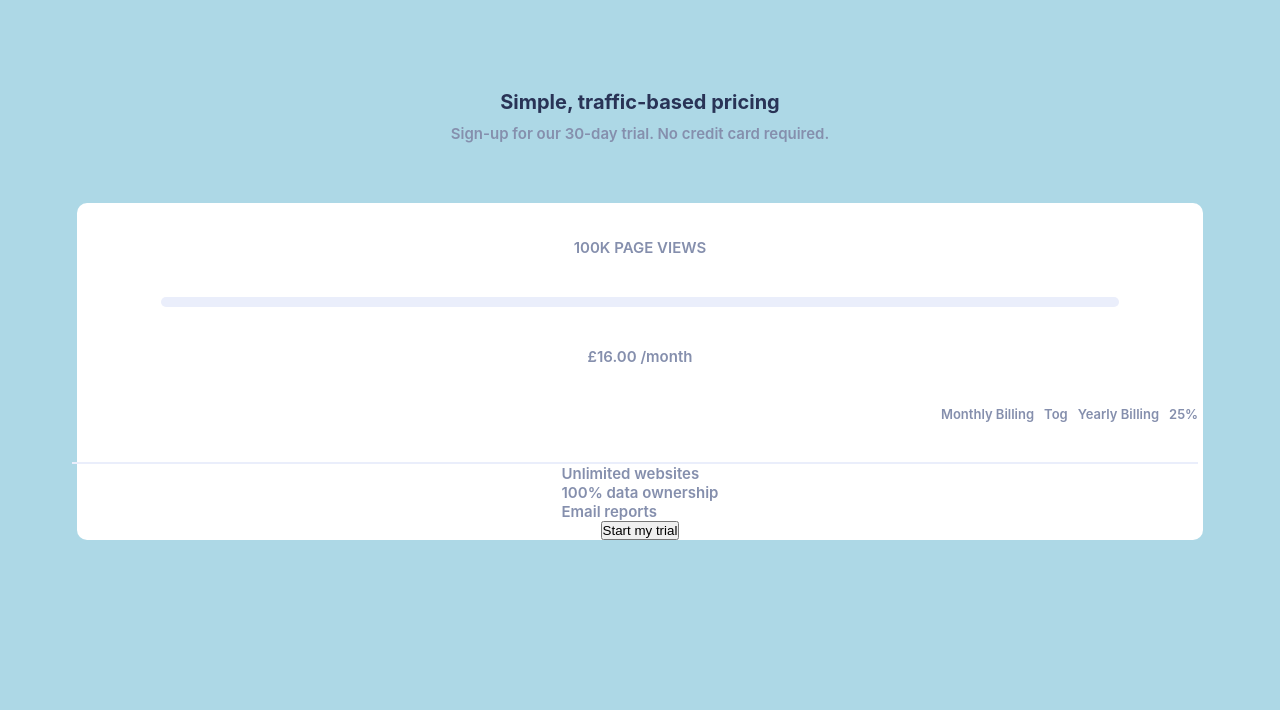
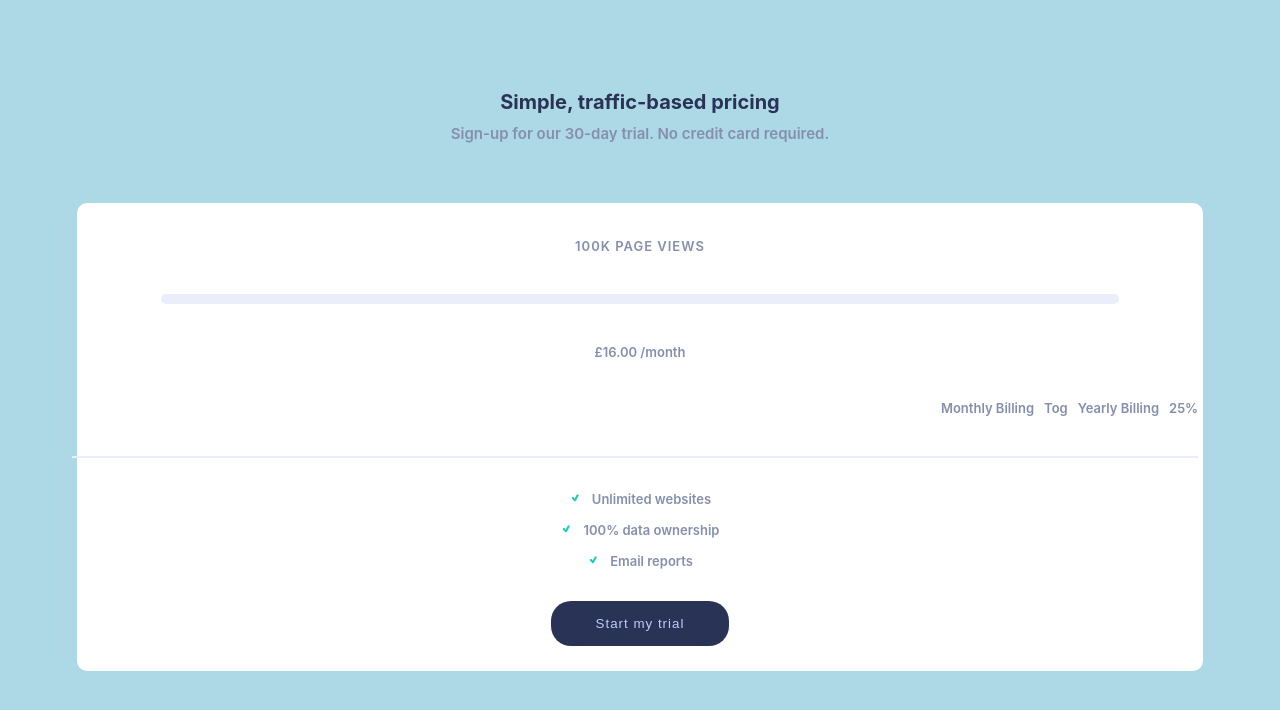
Before and after one commit to TheThomasY/Pricing-Component, a Next.js app: page / in a window 1280 px wide. Shown: the top 710 px of the page. Built offline with nearby package versions, Linux system fonts and the light colour scheme.

Commit message:
styles: full card rough layout done

```diff
--- a/components/Card.js
+++ b/components/Card.js
@@ -2,6 +2,9 @@ import React from 'react';
 
 // * Styled Components
 import styled from 'styled-components';
+
+// * React Icons
+import { TiTick } from 'react-icons/ti';
 
 export default function Card() {
   let views = '100k';
@@ -18,12 +21,23 @@ export default function Card() {
         <p>Yearly Billing</p>
         <p>25%</p>
       </BillingRow>
-      <ul>
-        <li>Unlimited websites</li>
-        <li>100% data ownership</li>
-        <li>Email reports</li>
-      </ul>
-      <button>Start my trial</button>
+      <CardBottom>
+        <ul>
+          <ListItem>
+            <TiTick color={'#1aceb8'} />
+            <p>Unlimited websites</p>
+          </ListItem>
+          <ListItem>
+            <TiTick color={'#1aceb8'} />
+            <p>100% data ownership</p>
+          </ListItem>
+          <ListItem>
+            <TiTick color={'#1aceb8'} />
+            <p>Email reports</p>
+          </ListItem>
+        </ul>
+        <CTA>Start my trial</CTA>
+      </CardBottom>
     </StyledCard>
   );
 }
@@ -34,11 +48,14 @@ const StyledCard = styled.div`
   flex-direction: column;
   align-items: center;
   border-radius: 1rem;
+  font-size: 1.3rem;
+
   background-color: ${(props) => props.theme.colors.cardBg};
 `;
 
 const ViewCount = styled.p`
   margin-top: 3.5rem;
+  letter-spacing: 0.1rem;
   text-transform: uppercase;
 `;
 
@@ -60,8 +77,31 @@ const BillingRow = styled.div`
   margin-right: 1rem;
   padding-bottom: 4rem;
   border-bottom: 2px solid ${({ theme }) => theme.colors.sliderEmpty};
-  font-size: 1.3rem;
   display: flex;
   justify-content: flex-end;
   gap: 1rem;
 `;
+
+const CardBottom = styled.div`
+  display: flex;
+  flex-direction: column;
+  padding: 2.5rem 0;
+`;
+
+const ListItem = styled.li`
+  padding: 0.75rem 0;
+  display: flex;
+  justify-content: center;
+  gap: 1rem;
+`;
+
+const CTA = styled.button`
+  margin-top: 2.5rem;
+  padding: 1.5rem 4.5rem;
+  border: none;
+  border-radius: 2rem;
+  letter-spacing: 0.1rem;
+  color: ${({ theme }) => theme.colors.ctaText};
+  background-color: ${({ theme }) => theme.colors.ctaBg};
+  cursor: pointer;
+`;
--- a/package.json
+++ b/package.json
@@ -12,6 +12,7 @@
     "next": "12.1.0",
     "react": "17.0.2",
     "react-dom": "17.0.2",
+    "react-icons": "^4.3.1",
     "styled-components": "^5.3.3"
   },
   "devDependencies": {
```
Also changed, not shown: 1 other file (tests, documents, lock files or other folders).
